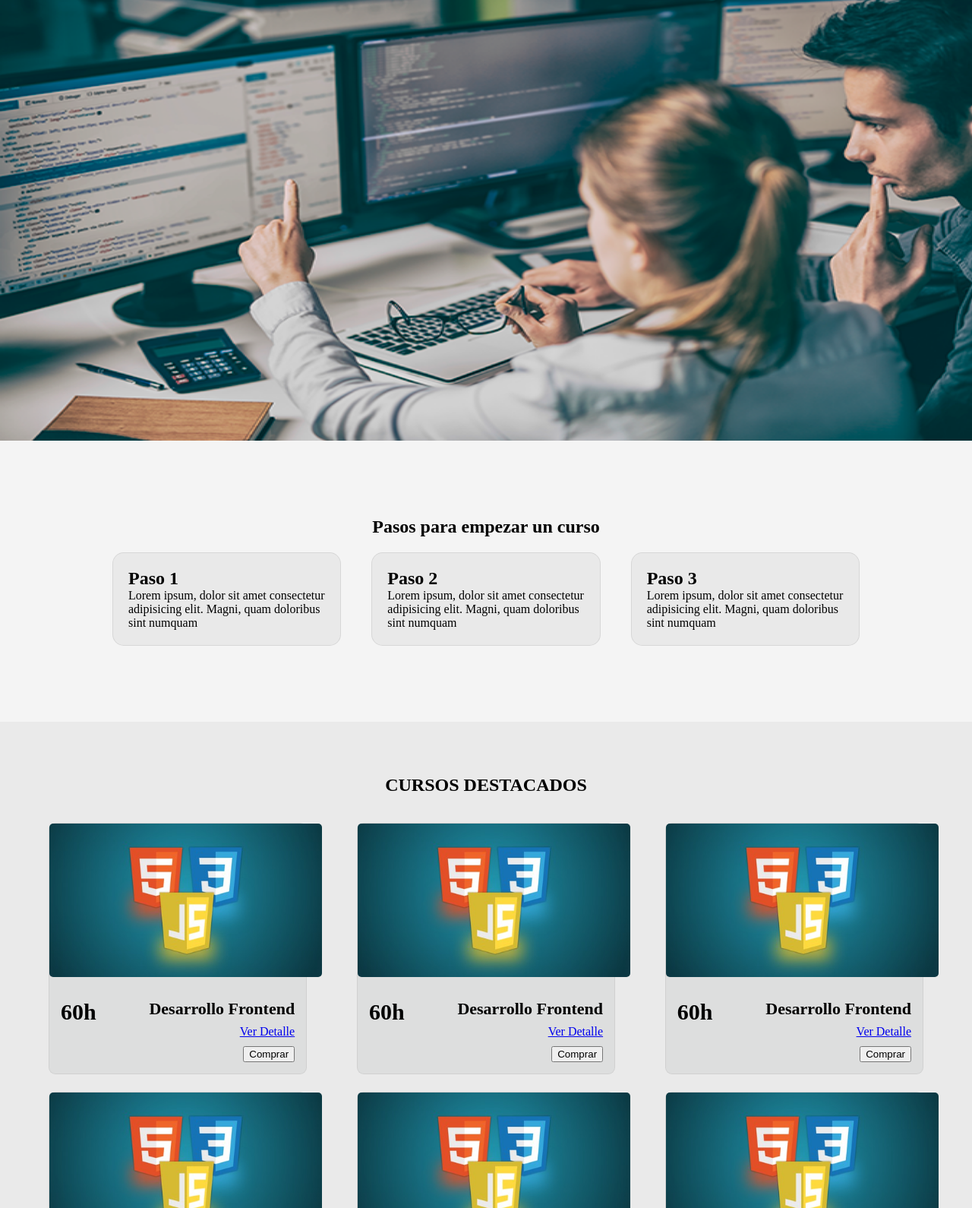
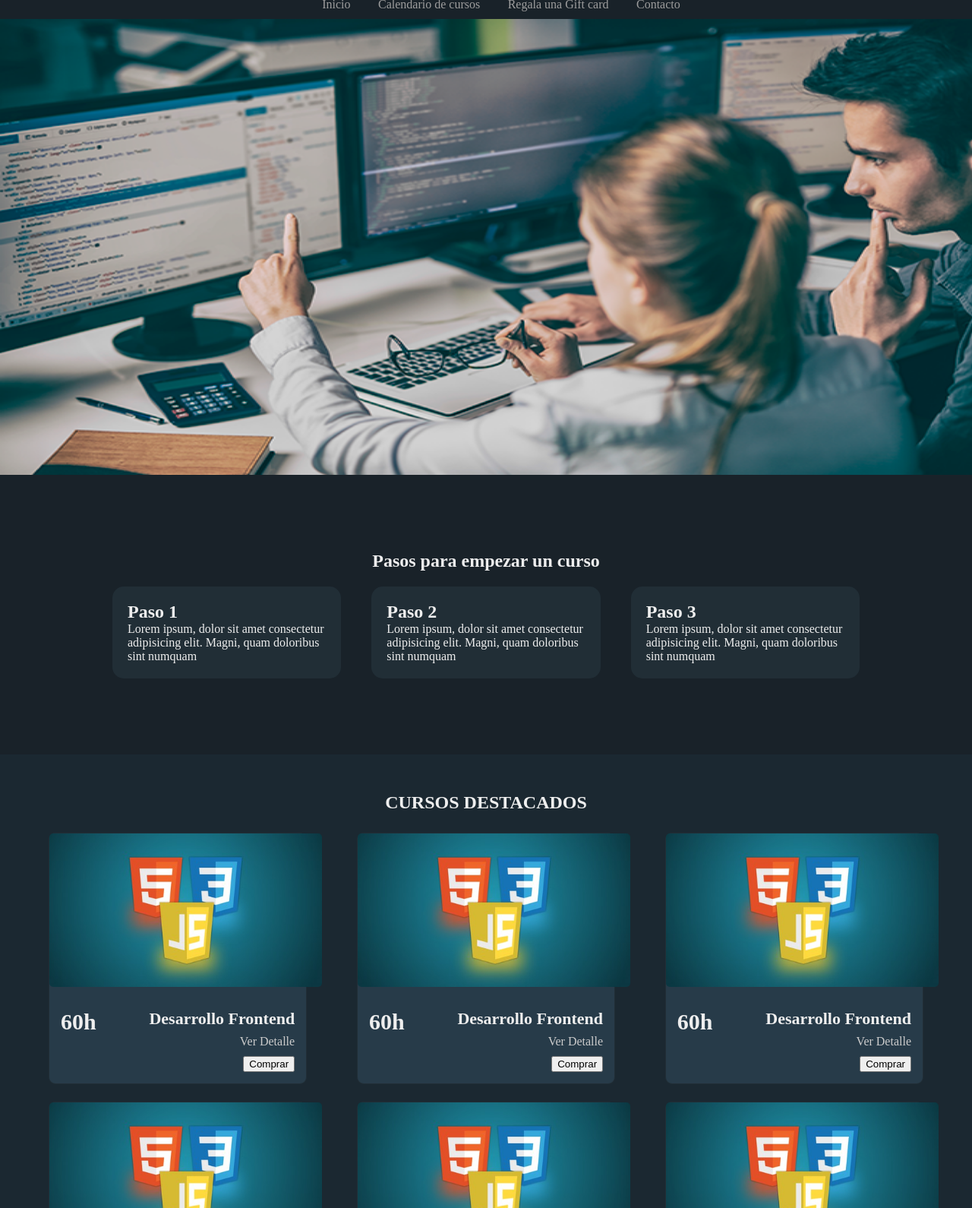
Before and after one commit to pablochambi/TP01-Web-Pablo, a plain HTML site: page TP01_Chambi-Pablo/index.html in a window 1280 px wide. Shown: the part 90-1680 px from the top of the page at 76% size. Drawn offline with Linux system fonts and the light colour scheme.

Commit message:
menu y sistema de archivos mejorado entre otros

```diff
--- a/TP01_Chambi-Pablo/css/estilos.css
+++ b/TP01_Chambi-Pablo/css/estilos.css
@@ -3,17 +3,29 @@
     margin:auto 0px;
 
 }
+:root{
+    --color-1:#121a21;
+    --color-2:#192229;
+    --color-3: #1b2831;
+    --color-claro-1:#212e36;
+    --color-claro-2:#273b49;
+    --color-gris-oscuro:#cccccc;
+    --color-gris-claro: #eeeeee;
+}
 body{
-    background-color: #e9e9e9;
+    background-color: var(--color-3);
+    color: var(--color-gris-claro);
 }
 main{
-    background-color: #eaeaea;
-    color: rgb(0, 0, 0);
+    background-color: var(--color-1);
     width:100%;
     margin: auto;
 }
 
-/*** header ** inicio*/
+/*------------------- HEADER------------inicio*/
+header{
+    color: var(--color-1);
+}
 .conteiner{
 
     display: flex;
@@ -29,6 +41,14 @@ main{
 
 .conteiner #buscador{
     margin: 20px;
+    background-color: var(--color-claro-1);
+    padding: 9px;
+    border: 1px solid var(--color-claro-2);
+    border-radius: 10px;
+    color: var(--color-gris-oscuro);
+    font-size: 15px;
+    font-weight: 0;
+
 }
 
 .conteiner #logoCarrito{
@@ -38,162 +58,79 @@ main{
     display:block;
     margin: 13px;
 }
-/*** header ** fin*/
+/*------------------- HEADER------------fin*/
 
-/*** main *** inicio*/
+/*-------------MENU-----------------*/
+
+.menu{
+    background-color: var(--color-2);
+    padding: 5px;
+   /*display: flex; */
 
 
-.conteiner-imagen{
-    margin:0px;
-    padding-top: 0px;
 }
-
-.conteiner-imagen img{
-    width: 1400px;
-    height: 600px;
+.menu ul{
+    display: flex;
+    width: 40%;
+    margin:auto;
+    justify-content: space-around;
+}
+.menu ul li{
+    list-style: none;
     display: block;
+    padding: 5px;
 }
-
-/* Pasos Inscripccion *** inicio*/
-.pasos-inscripcion{
-    background-color: #f4f4f4;
-    padding-top: 100px;
-    padding-bottom: 100px;
+nav ul li a{
+    color: #9d9d9d;
+    text-decoration: none;
 }
-.pasos-inscripcion h1{
-    text-align: center;
-    margin-bottom: 20px;
-
+a:hover{
+    color: #c2c2c2;
 }
-.conteinerCartas{
-    display: flex;
-    justify-content: space-around;
-    width: 80%;
-    padding:0px;
-    margin: auto;
-
-}
-.conteinerCartas div{
-
-    border: 1px solid #d2d2d2c9;
-    margin: 0px 20px 0px 20px;
-    padding: 20px;
-    background-color: #c7c7c73c;
-    border-radius: 15px;
-}
-/* Pasos Inscripccion *** fin*/
-
-/* Cursos Destacados *** inicio*/
-.cursos-destacados h1{
-    margin-top: 70px;
-    margin-bottom: 30px;
-    text-align: center;
-}
-
-#cartas-destacadas{
-    padding: 3px;
-    display: flex;
-    flex-direction: row;
-    flex-wrap: wrap;
-    justify-content: space-between;
-    width: 90%;
-    margin: auto;
-
-}
-#cartas-destacadas .carta{
-    border:1px solid #b7b7b759;
-    border-radius: 9px;
-    background-color: #c1c2c24d;
-    padding: 0px;
-    margin: 3px 0px 20px 0px;
-    width: calc(33% - 40px);
-    box-sizing: border-box;
-
-}
-#cartas-destacadas .carta:hover{
-    box-shadow: 0px 0px 20px -5px rgba(0,0,0,0.41);
+/*
+nav a {
+    color: #1D438A;
+    text-decoration: none;
+    display: block;
 
 }
 
-.carta img{
-    width: 359px;
-    border-radius: 5px;
+nav ul :hover {
+    color: #58d38c;
+    transition: 0.5s;
 }
-.informacion{
+
+nav ul {
+    display: flex;
+    flex-direction: row;
+    list-style: none;
+    justify-content: space-between;
+}
+
+nav li {
     padding: 15px;
 }
-#cartas-destacadas .carta .horas-curso{
+*/
+
+/*------------------Footer--------------------inicio*/
+footer{
+    background-color: var(--color-1);
+    margin: auto;
+    padding: 10px;
+    padding-top: 80px;
+    padding-bottom: 50px;
+}
+.conteiner-cards-footer{
+    width: 90%;
+    margin: auto;
     display: flex;
     justify-content: space-between;
-    font-size: 20px;
-}
-#cartas-destacadas .carta .horas-curso {
-    margin-top:10px;
-    padding-top: 0px;
-}
-#cartas-destacadas .carta .horas-curso .hora{
-    margin:0px;
-    padding-top: 0px;
-    font-size: 30px;
-    font-weight: bold;
-}
-#cartas-destacadas .carta .horas-curso .curso{
-    margin:0px;
-    padding-top: 0px;
-    font-size: 22px;
-    font-weight:550;
-}
-
-#cartas-destacadas .carta .detalles {
-    margin:0px;
-    padding: 0px;
-
-}
-
-#cartas-destacadas .carta .detalles a{
-  display: block;
-  text-align: right;
-  margin-bottom: 10px;
-}
-#cartas-destacadas .carta .detalles .boton{ /*comprar*/
-   display: block;
-   text-align: end;
-}
-/* Cursos Destacados *** fin*/
-
-/* Medios de Pago *** inicio*/
-.medios-de-pago h1{
-    text-align: center;
-    margin-top: 70px;
-    margin-bottom: 20px;
-}
-.conteiner-cards{
-    display: flex;
-    justify-content: space-evenly;
-
-}
-.conteiner-cards img{
-    width: 200px;
-    height: 130px;
-}
-
-/* Medios de Pago *** fin*/
-
-/** Footer***inicio*/
-footer{
-    background-color: #d0d4df71;
-    margin: auto;
-    padding: 10px;
-    padding-top: 100px;
-    padding-bottom: 50px;
-    display: flex;
-    justify-content: space-between;
+    background-color: var(--color-1);
 }
 footer div{
-    width: calc(33.33% - 20px);
+    width: calc(33.33% - 80px);
     margin:10px;
-    background-color: #e2e3f874;
-    border: 1px solid #000;
+    background-color: var(--color-1);
     padding: 10px;
 
 }
--- /dev/null
+++ b/TP01_Chambi-Pablo/css/index.css
@@ -0,0 +1,156 @@
+
+
+/*------------------- IMAGEN PRINCIPAL------------inicio*/
+.conteiner-imagen{
+    margin:0px;
+    padding-top: 0px;
+}
+
+.conteiner-imagen img{
+    width: 1400px;
+    height: 600px;
+    display: block;
+}
+/*------------------- IMAGEN PRINCIPAL------------fin*/
+
+/*------------------- PASOS INSCRIPCION------------inicio*/
+.pasos-inscripcion{
+    background-color: var(--color-2);
+    padding-top: 100px;
+    padding-bottom: 100px;
+}
+.pasos-inscripcion h1{
+    text-align: center;
+    margin-bottom: 20px;
+
+}
+.conteinerCartas{
+    display: flex;
+    justify-content: space-around;
+    width: 80%;
+    padding:0px;
+    margin: auto;
+
+}
+.conteinerCartas div{
+
+    /*border: 1px solid #d2d2d2c9;*/
+    margin: 0px 20px 0px 20px;
+    padding: 20px;
+    background-color: var(--color-claro-1);
+    border-radius: 15px;
+}
+/* Pasos Inscripccion *** fin*/
+
+/*------------------- CURSOS DESTACADOS------------inicio*/
+.cursos-destacados{
+    background-color: var(--color-3);
+}
+
+.cursos-destacados h1{
+    margin-top: 0px;
+    padding-top: 50px;
+    margin-bottom: 20px;
+    text-align: center;
+}
+
+#cartas-destacadas{
+    padding: 3px;
+    display: flex;
+    flex-direction: row;
+    flex-wrap: wrap;
+    justify-content: space-between;
+    width: 90%;
+    margin: auto;
+
+}
+#cartas-destacadas .carta{
+    border:1px solid var(--color-claro-1);
+    border-radius: 9px;
+    background-color: var(--color-claro-2);
+    padding: 0px;
+    margin: 3px 0px 20px 0px;
+    width: calc(33% - 40px);
+    box-sizing: border-box;
+
+}
+#cartas-destacadas .carta:hover{
+    box-shadow: 0px 0px 20px -5px rgba(0,0,0,0.41);
+
+}
+
+.carta img{
+    width: 359px;
+    border-radius: 5px;
+}
+.informacion{
+    padding: 15px;
+}
+#cartas-destacadas .carta .horas-curso{
+    display: flex;
+    justify-content: space-between;
+    font-size: 20px;
+}
+#cartas-destacadas .carta .horas-curso {
+    margin-top:10px;
+    padding-top: 0px;
+}
+#cartas-destacadas .carta .horas-curso .hora{
+    margin:0px;
+    padding-top: 0px;
+    font-size: 30px;
+    font-weight: bold;
+}
+#cartas-destacadas .carta .horas-curso .curso{
+    margin:0px;
+    padding-top: 0px;
+    font-size: 22px;
+    font-weight:550;
+}
+
+#cartas-destacadas .carta .detalles {
+    margin:0px;
+    padding: 0px;
+
+}
+
+#cartas-destacadas .carta .detalles a{
+  display: block;
+  text-align: right;
+  margin-bottom: 10px;
+  text-decoration: none;
+  color: var(--color-gris-oscuro);
+}
+#cartas-destacadas .carta .detalles a:hover{
+  color: #ffffff;
+  text-decoration:underline 1px #44c0df;
+}
+
+#cartas-destacadas .carta .detalles .boton{ /*comprar*/
+   display: block;
+   text-align: end;
+}
+/* Cursos Destacados *** fin*/
+
+/*-------------------MEDIOS DE PAGO------------inicio*/
+.medios-de-pago{
+    background-color: var(--color-2);
+    padding-bottom: 70px;
+}
+.medios-de-pago h1{
+    text-align: center;
+    margin-top: 0px;
+    padding-top: 70px;
+    margin-bottom: 20px;
+}
+.conteiner-cards{
+    display: flex;
+    justify-content: space-evenly;
+
+}
+.conteiner-cards img{
+    width: 200px;
+    height: 130px;
+}
+
+/* Medios de Pago *** fin*/
--- a/TP01_Chambi-Pablo/index.html
+++ b/TP01_Chambi-Pablo/index.html
@@ -5,6 +5,7 @@
     <meta http-equiv="X-UA-Compatible" content="IE=edge">
     <meta name="viewport" content="width=device-width, initial-scale=1.0">
     <link rel="stylesheet" href="css/estilos.css">
+    <link rel="stylesheet" href="css/index.css">
     <title>Document</title>
     <!--
         Comentarios
@@ -29,6 +30,25 @@
 
             <img id="logoCarrito" src="img/carritoCompras.png" alt="carrito de compras" id="logoCarrito" >
         </div>
+        <nav class="menu">
+            <ul>
+                    <li>
+                        <a href="#">Inicio</a>
+                    </li>
+                    <li>
+                        <a href="#">Calendario de cursos</a>
+                    </li>
+
+                    <li>
+                        <a href="#">Regala una Gift card</a>
+                    </li>
+
+                    <li>
+                        <a href="#">Contacto</a>
+                    </li>
+            </ul>
+
+        </nav>
     </header>
     <main>
         <section class="conteiner-imagen">
@@ -163,6 +183,8 @@
 
     </main>
     <footer>
+        <div class="conteiner-cards-footer">
+
             <div class="datos-grupo">
                 <h2>Datos del grupo</h2>
                 <p>Lorem ipsum dolor sit amet consectetur adipisicing elit. Corporis distinctio fuga earum illo aliquid pariatur veniam accusamus ullam rerum dignissimos at nobis totam, fugiat asperio</p>
@@ -175,6 +197,8 @@
                 <h2>Redes sociales</h2>
                 <p>Lorem ipsum dolor sit amet consectetur adipisicing elit. Corporis distinctio fuga earum illo aliquid pariatur veniam accusamus ullam rerum dignissimos at nobis totam, fugiat asperio</p>
             </div>
+
+        </div>
     </footer>
 </body>
 </html>
```
Lines whose indentation alone changed are shown as unchanged.
